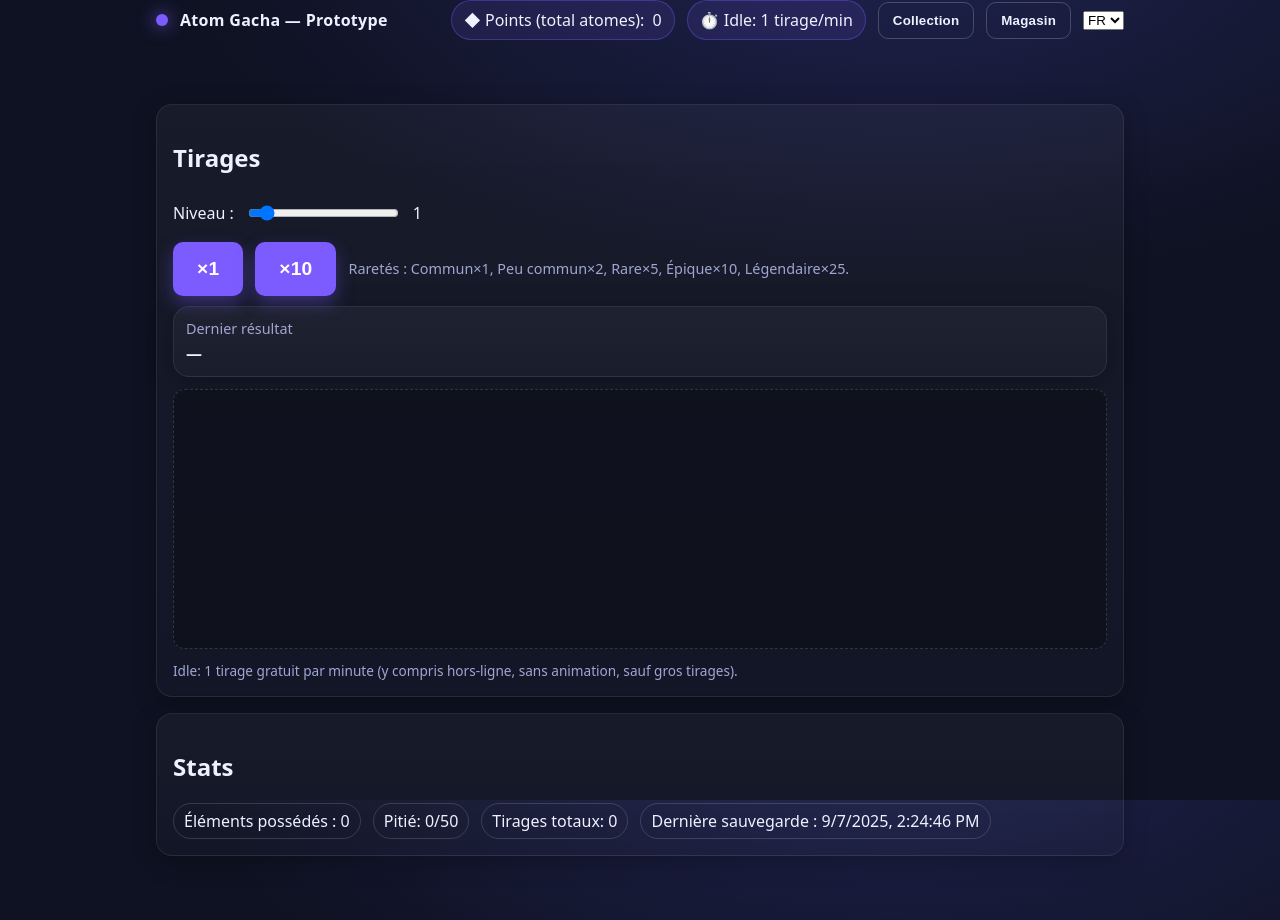
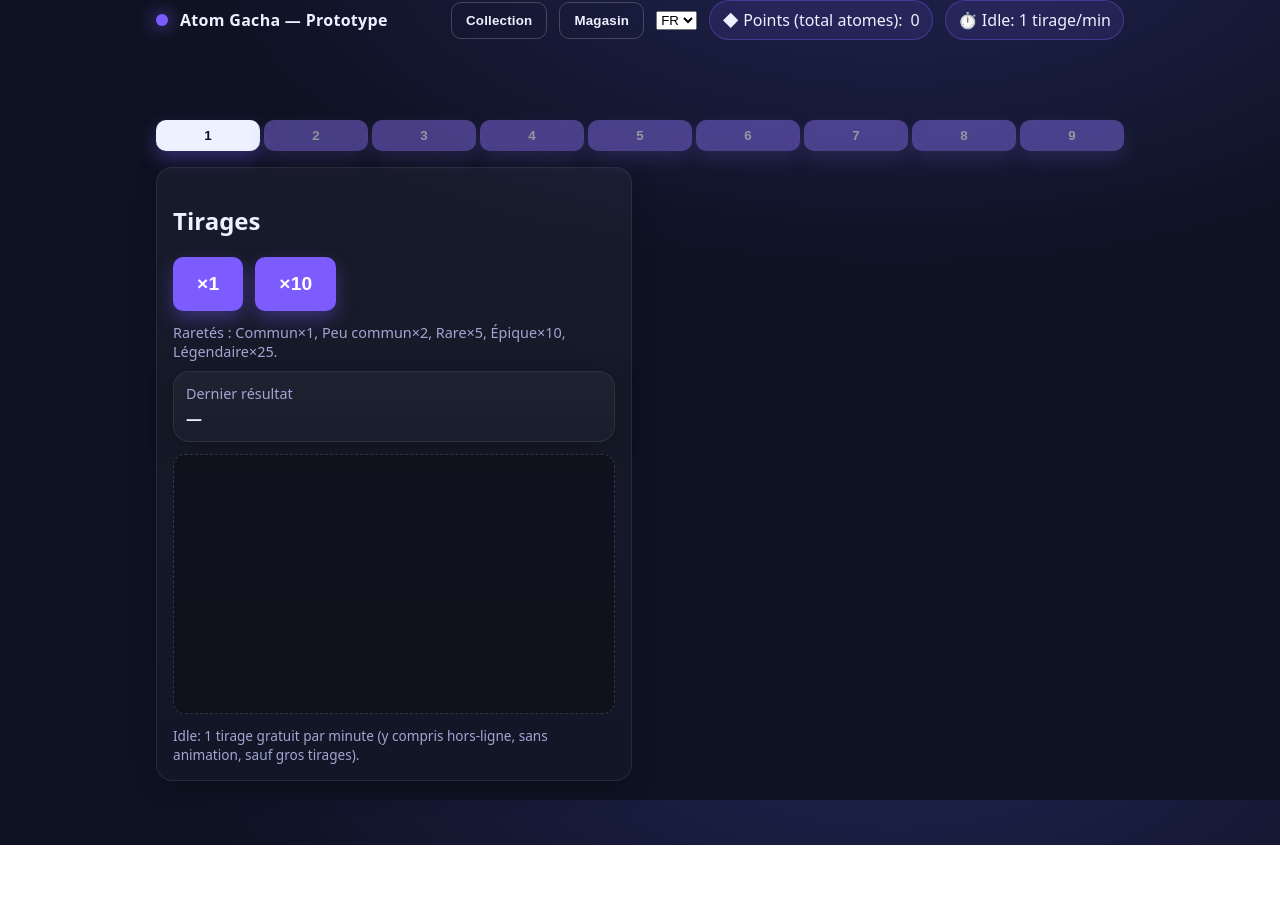
Before and after one commit to link2hearth/Atom, a plain HTML site: page index.html in a window 1280 px wide. After the commit the page ends 845 px from the top, so only its background shows below. Drawn offline with Linux system fonts and the light colour scheme.

Commit message:
refactor: remove stats and pity system

```diff
--- a/css/styles.css
+++ b/css/styles.css
@@ -6,6 +6,11 @@ header { padding: 12px 16px; display:flex; align-items: center; justify-content:
 .title { display:flex; align-items:center; gap:12px; font-weight:700; letter-spacing:0.3px; }
 .dot { width:12px; height:12px; border-radius:999px; background: var(--accent); box-shadow: 0 0 18px var(--accent); }
 .wrap { max-width: 1000px; margin: 0 auto; padding: 0 16px 64px; }
+.topbar{display:flex;justify-content:space-between;align-items:center;gap:12px;flex-wrap:wrap;}
+.topbar .menus, .topbar .accounts{display:flex;align-items:center;gap:12px;flex-wrap:wrap;}
+.group-selector{display:grid;grid-template-columns:repeat(9,1fr);gap:4px;margin:16px 0;}
+.group-selector button{width:100%;padding:8px 0;}
+.group-selector button.active{background:var(--text);color:var(--bg);}
 .panels { display:grid; grid-template-columns: 1fr; gap:16px; }
 .panel { background: linear-gradient(180deg, rgba(255,255,255,0.04), rgba(255,255,255,0.02)); border: 1px solid rgba(255,255,255,0.08); border-radius: 16px; padding: 16px; box-shadow: 0 6px 24px rgba(0,0,0,0.25); }
 .row { display:flex; align-items:center; gap:12px; flex-wrap:wrap; }
@@ -30,12 +35,15 @@ input { background: rgba(255,255,255,0.06); border:1px solid rgba(255,255,255,0.
 .atom { width:44px; height:44px; border-radius: 10px; background: rgba(255,255,255,0.06); display:flex; align-items:center; justify-content:center; font-weight:800; font-size: 1rem; }
 .atom img{width:100%;height:100%;object-fit:contain;}
 .log { height: 260px; overflow:auto; font-family: ui-monospace, SFMono-Regular, Menlo, Monaco, Consolas, "Liberation Mono", monospace; background: rgba(0,0,0,0.25); border-radius: 12px; padding: 10px; border: 1px dashed rgba(255,255,255,0.15) }
-.pill { padding:6px 10px; border:1px solid rgba(255,255,255,0.15); border-radius: 999px; }
 .footer { margin-top:12px; font-size: 0.85rem; }
 
 /* Pages */
 .page { display:none; }
 .page.active { display:block; }
+
+@media (orientation: landscape){
+  .panels{grid-template-columns:1fr 1fr;}
+}
 
 
 /* Couleurs de texte par rareté */
--- a/index.html
+++ b/index.html
@@ -10,10 +10,8 @@
 
   <header class="wrap">
     <div class="title"><div class="dot"></div> <span data-i18n="title">Atom Gacha — Prototype</span></div>
-    <div class="row">
-      <div id="pointsStat" class="stat"><span data-i18n="pointsStat">◆ Points (total atomes):</span> <span id="points">0</span></div>
-      <div class="stat"><span data-i18n="idleStat">⏱️ Idle: 1 tirage/min</span></div>
-
+    <div class="topbar">
+      <div class="menus">
         <button id="btnCollection" class="secondary" data-i18n="btnCollection">Collection</button>
         <button id="btnShop" class="secondary" data-i18n="btnShop">Magasin</button>
         <select id="langSelect">
@@ -21,20 +19,31 @@
           <option value="en">EN</option>
         </select>
       </div>
+      <div class="accounts">
+        <div id="pointsStat" class="stat"><span data-i18n="pointsStat">◆ Points (total atomes):</span> <span id="points">0</span></div>
+        <div class="stat"><span data-i18n="idleStat">⏱️ Idle: 1 tirage/min</span></div>
+      </div>
+    </div>
   </header>
 
   <main class="wrap">
 
     <!-- Page Principale -->
     <section id="page-main" class="page active">
+      <div id="levelSelector" class="group-selector">
+        <button class="level-btn active" data-level="1">1</button>
+        <button class="level-btn" data-level="2">2</button>
+        <button class="level-btn" data-level="3">3</button>
+        <button class="level-btn" data-level="4">4</button>
+        <button class="level-btn" data-level="5">5</button>
+        <button class="level-btn" data-level="6">6</button>
+        <button class="level-btn" data-level="7">7</button>
+        <button class="level-btn" data-level="8">8</button>
+        <button class="level-btn" data-level="9">9</button>
+      </div>
         <div class="panels">
           <section class="panel">
             <h2 data-i18n="pullsHeader">Tirages</h2>
-          <div class="row" style="margin-bottom:10px">
-            <label for="levelSlider" data-i18n="levelLabel">Niveau :</label>
-            <input type="range" id="levelSlider" min="1" max="9" value="1" />
-            <span id="levelValue">1</span>
-          </div>
             <div class="row pull-buttons" style="margin-bottom:10px">
               <button id="pull1" data-i18n="pull1">×1</button>
               <button id="pull10" data-i18n="pull10">×10</button>
@@ -46,16 +55,6 @@
             </div>
             <div class="log" id="log"></div>
             <div class="footer muted" data-i18n="footer">Idle: 1 tirage gratuit par minute (y compris hors‑ligne, sans animation, sauf gros tirages).</div>
-        </section>
-
-        <section class="panel">
-          <h2 data-i18n="statsHeader">Stats</h2>
-          <div class="row">
-            <div class="pill"><span data-i18n="owned">Éléments possédés :</span> <span id="owned">0</span></div>
-            <div class="pill"><span data-i18n="pity">Pitié:</span> <span id="pity">0</span>/50</div>
-            <div class="pill"><span data-i18n="pulls">Tirages totaux:</span> <span id="pulls">0</span></div>
-            <div class="pill"><span data-i18n="lastSave">Dernière sauvegarde :</span> <span id="lastSeen">—</span></div>
-          </div>
           </section>
         </div>
       </section>
--- a/js/game.js
+++ b/js/game.js
@@ -92,7 +92,6 @@ PERIODS_RAW.forEach((period, idx)=>{
 });
 // MAX_LEVEL already defined above
 
-const PITY_THRESHOLD = 50; // garantit ≥ Rare au plus tard au 50e tirage
 const PULL10_COSTS = {1:50,2:100,3:100,4:150,5:200,6:250,7:300,8:500,9:1000};
 
 // ===== Sauvegarde locale
@@ -113,7 +112,6 @@ function pickRarity(list=RARITIES){ return choiceWeighted(list, r=>r.weight); }
 function rarityMeta(key, list=RARITIES){ return list.find(r=>r.key===key)||list[0]; }
 
 function ensureInv(state, atomId){ if(!state.inventory[atomId]) state.inventory[atomId] = { count: 0, totalMult: 0 }; return state.inventory[atomId]; }
-function computeOwned(state){ return Object.values(state.inventory).reduce((a,b)=>a + (b?.count||0), 0); }
 function computePoints(state){ return Object.entries(state.inventory).reduce((a,[id,b])=>a + (b?.count||0)*(ATOM_VALUE_MAP[id]||1), 0); }
 function getPullMultiplier(st){ return Math.pow(2, st.pullMult || 0); }
 function roundDisplay(value){
@@ -179,8 +177,6 @@ function rollOnce(level, userState, {forceMinRarity=null}={}){
   const finalMult = totalValue / atom.value;
   const bonus = {mult: finalMult};
   const inv = ensureInv(userState, atom.id); inv.count += bonus.mult; inv.totalMult += bonus.mult;
-  userState.pulls += 1;
-  userState.pity = (["Rare","Épique","Légendaire"].includes(multRar.key)) ? 0 : (userState.pity + 1);
   return { atom, bonus, rarityMult: multRar.key, addAmount, multAmount, purchaseMult, totalValue, level };
 
 }
@@ -194,11 +190,7 @@ function doPull(level, times){
   }
   const results = [];
   for(let i=0;i<times;i++){
-    const pityBefore = st.pity;
-    let res = rollOnce(level, st);
-    if(pityBefore >= PITY_THRESHOLD && ["Commun","Peu commun"].includes(res.rarityMult)){
-      res = rollOnce(level, st, {forceMinRarity:"Rare"}); results.push({...res, forced:true});
-    } else { results.push(res); }
+    results.push(rollOnce(level, st));
   }
   persist();
   return results;
@@ -207,11 +199,6 @@ function doPull(level, times){
 // ===== Effets & UI
 
 const pointsEl = document.getElementById('points');
-
-const pityEl = document.getElementById('pity');
-const pullsEl = document.getElementById('pulls');
-const ownedEl = document.getElementById('owned');
-const lastSeenEl = document.getElementById('lastSeen');
 const collectionEl = document.getElementById('collection');
 const resultTextEl = document.getElementById('resultText');
 const logEl = document.getElementById('log');
@@ -231,11 +218,6 @@ const I18N = {
     pullHint: 'Raretés : Commun×1, Peu commun×2, Rare×5, Épique×10, Légendaire×25.',
     lastResultTitle: 'Dernier résultat',
     footer: 'Idle: 1 tirage gratuit par minute (y compris hors‑ligne, sans animation, sauf gros tirages).',
-    statsHeader: 'Stats',
-    owned: 'Éléments possédés :',
-    pity: 'Pitié:',
-    pulls: 'Tirages totaux:',
-    lastSave: 'Dernière sauvegarde :',
     collectionTitle: 'Collection',
     shopTitle: 'Magasin',
     back: '⟵ Retour'
@@ -253,11 +235,6 @@ const I18N = {
     pullHint: 'Rarities: Common×1, Uncommon×2, Rare×5, Epic×10, Legendary×25.',
     lastResultTitle: 'Last result',
     footer: 'Idle: 1 free pull per minute (including offline, without animation, except big pulls).',
-    statsHeader: 'Stats',
-    owned: 'Owned elements:',
-    pity: 'Pity:',
-    pulls: 'Total pulls:',
-    lastSave: 'Last save:',
     collectionTitle: 'Collection',
     shopTitle: 'Shop',
     back: '⟵ Back'
@@ -285,11 +262,7 @@ function renderTop(){
   const st = state;
   const total = roundDisplay(computePoints(st));
   pointsEl.textContent = total;
-  pityEl.textContent = st.pity;
-  pullsEl.textContent = st.pulls;
-  ownedEl.textContent = roundDisplay(computeOwned(st));
-  lastSeenEl.textContent = new Date(st.lastSeen).toLocaleString();
-  refreshLevelSlider();
+  refreshLevelSelector();
 }
 
 const PT_LAYOUT = [
@@ -479,18 +452,29 @@ function playBigQueue(prefill){ if(prefill && prefill.length) bigQueue.push(...p
 // ===== Boutons de tirage
 const btnPull1 = document.getElementById('pull1');
 const btnPull10 = document.getElementById('pull10');
-const levelSlider = document.getElementById('levelSlider');
-const levelValue = document.getElementById('levelValue');
-function refreshLevelSlider(){
-  levelSlider.max = state.levelsUnlocked;
-  if(parseInt(levelSlider.value) > state.levelsUnlocked){
-    levelSlider.value = state.levelsUnlocked;
-    levelValue.textContent = state.levelsUnlocked;
+const levelButtons = Array.from(document.querySelectorAll('.level-btn'));
+let currentLevel = 1;
+function setLevel(l){
+  currentLevel = l;
+  levelButtons.forEach(btn=>{
+    btn.classList.toggle('active', parseInt(btn.dataset.level) === l);
+  });
+}
+function refreshLevelSelector(){
+  levelButtons.forEach(btn=>{
+    const lvl = parseInt(btn.dataset.level);
+    btn.disabled = lvl > state.levelsUnlocked;
+  });
+  if(currentLevel > state.levelsUnlocked){
+    setLevel(state.levelsUnlocked);
   }
 }
-levelSlider.addEventListener('input', ()=>{ levelValue.textContent = levelSlider.value; });
-btnPull1.addEventListener('click', ()=> pullUI(parseInt(levelSlider.value),1));
-btnPull10.addEventListener('click', ()=> pullUI(parseInt(levelSlider.value),10));
+levelButtons.forEach(btn=>{
+  btn.addEventListener('click', ()=> setLevel(parseInt(btn.dataset.level)));
+});
+setLevel(1);
+btnPull1.addEventListener('click', ()=> pullUI(currentLevel,1));
+btnPull10.addEventListener('click', ()=> pullUI(currentLevel,10));
 
 // ===== Helpers
 function pushLog(html){ const p=document.createElement('div'); p.innerHTML=html; logEl.prepend(p); }
--- a/js/save.js
+++ b/js/save.js
@@ -1,8 +1,6 @@
 function emptyState(){
   return {
     inventory: {},
-    pulls: 0,
-    pity: 0,
     lastTick: Date.now(),
     lastSeen: Date.now(),
     idleAccum: 0,
```
Also changed, not shown: 1 other file. Lines whose indentation alone changed are shown as unchanged.
